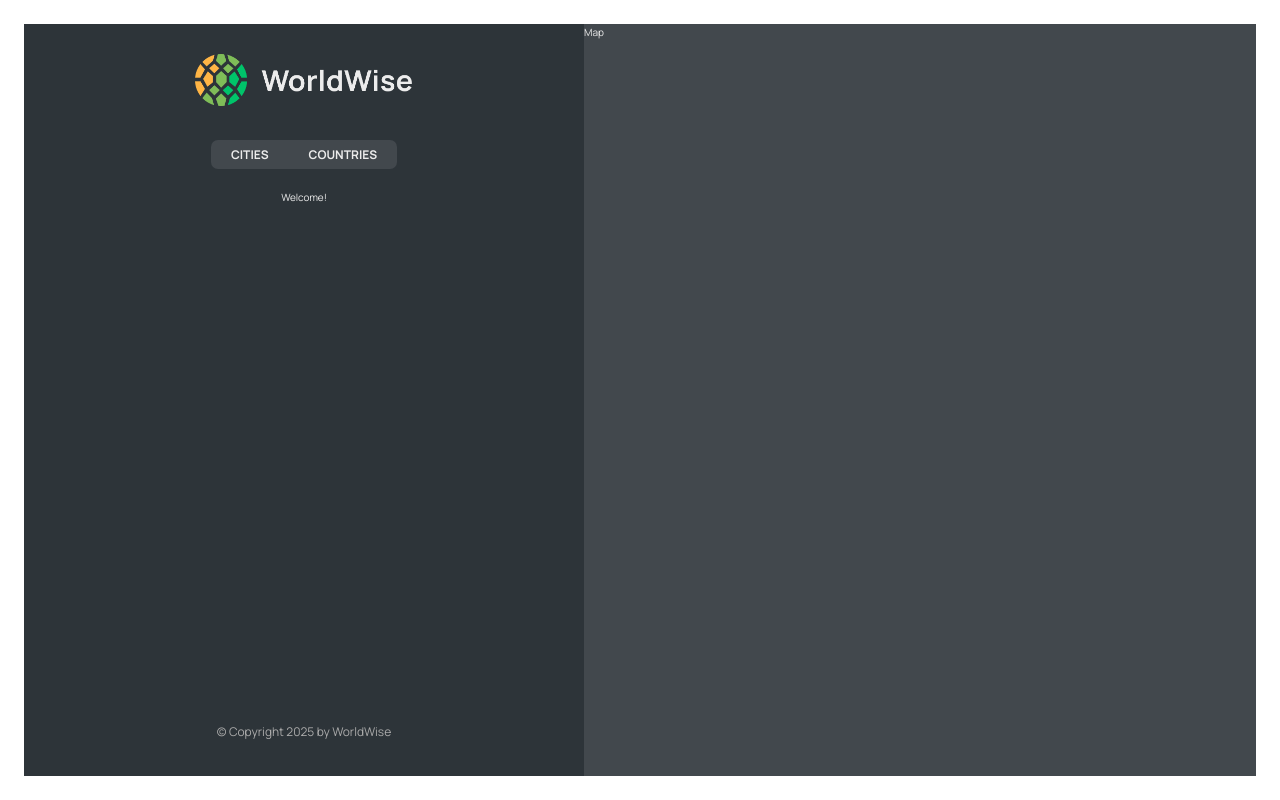
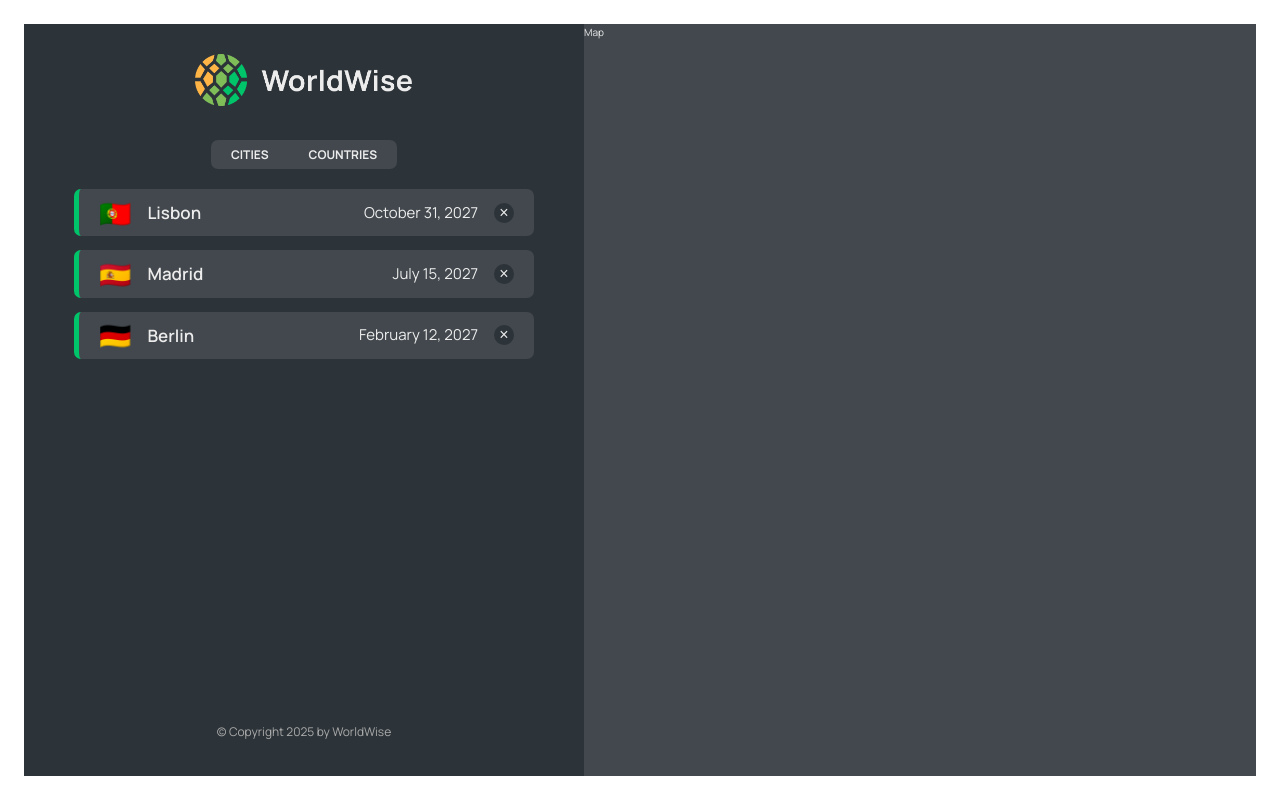
Before and after one commit to tristanwebservice/WorldWise, a React (Vite) app: page /app in a window 1280 px wide. Built offline with nearby package versions, Linux system fonts and the light colour scheme; data requests are answered from the project's data file.

Commit message:
feat: Implement cities list with city items and data fetching

```diff
--- a/package.json
+++ b/package.json
@@ -7,9 +7,11 @@
     "dev": "vite",
     "build": "vite build",
     "lint": "eslint . --ext js,jsx --report-unused-disable-directives --max-warnings 0",
-    "preview": "vite preview"
+    "preview": "vite preview",
+    "server": "json-server --watch data/cities.json --port 9000"
   },
   "dependencies": {
+    "json-server": "^1.0.0-beta.3",
     "react": "^18.2.0",
     "react-dom": "^18.2.0",
     "react-router-dom": "^6.30.1"
--- a/src/App.jsx
+++ b/src/App.jsx
@@ -5,8 +5,32 @@
 import Login from "./pages/Login";
 import AppLayout from "./pages/AppLayout";
 import PageNotFound from "./pages/PageNotFound";
+import CityList from "./components/CityList";
+import { useEffect, useState } from "react";
+
+const BASE_URL = `http://localhost:9000`;
 
 function App() {
+  const [cities, setCities] = useState([]);
+  const [isLoading, setIsLoading] = useState(false);
+
+  useEffect(function () {
+    async function fetchCities() {
+      try {
+        setIsLoading(true);
+        const res = await fetch(`${BASE_URL}/cities`);
+        const data = await res.json();
+        setCities(data);
+      } catch {
+        alert("Error loading data...");
+      } finally {
+        setIsLoading(false);
+      }
+    }
+
+    fetchCities();
+  }, []);
+
   return (
     <BrowserRouter>
       <Routes>
@@ -15,8 +39,14 @@
         <Route path="pricing" element={<Pricing />} />
         <Route path="login" element={<Login />} />
         <Route path="app" element={<AppLayout />}>
-          <Route index element={<p>Welcome!</p>} />
-          <Route path="cities" element={<p>Cities</p>} />
+          <Route
+            index
+            element={<CityList cities={cities} isLoading={isLoading} />}
+          />
+          <Route
+            path="cities"
+            element={<CityList cities={cities} isLoading={isLoading} />}
+          />
           <Route path="countries" element={<p>Countries</p>} />
           <Route path="form" element={<p>Form</p>} />
         </Route>
--- /dev/null
+++ b/src/components/CityItem.jsx
@@ -0,0 +1,23 @@
+import styles from "./CityItem.module.css";
+
+const formatDate = (date) =>
+  new Intl.DateTimeFormat("en", {
+    day: "numeric",
+    month: "long",
+    year: "numeric",
+  }).format(new Date(date));
+
+function CityItem({ city }) {
+  const { cityName, emoji, date } = city;
+
+  return (
+    <li className={styles.cityItem}>
+      <span className={styles.emoji}>{emoji}</span>
+      <h3 className={styles.name}>{cityName}</h3>
+      <time className={styles.date}>{formatDate(date)}</time>
+      <button className={styles.deleteBtn}>&times;</button>
+    </li>
+  );
+}
+
+export default CityItem;
--- /dev/null
+++ b/src/components/CityList.jsx
@@ -0,0 +1,21 @@
+import styles from "./CityList.module.css";
+import Spinner from "./Spinner";
+import CityItem from "./CityItem";
+import Message from "./Message";
+
+function CityList({ cities, isLoading }) {
+  if (isLoading) return <Spinner />;
+
+  if (!cities.length)
+    return <Message message="Add your first city by clicking on the map" />;
+
+  return (
+    <ul className={styles.cityList}>
+      {cities.map((city) => (
+        <CityItem city={city} key={city.id} />
+      ))}
+    </ul>
+  );
+}
+
+export default CityList;
```
Also changed, not shown: 1 other file (tests, documents, lock files or other folders).
